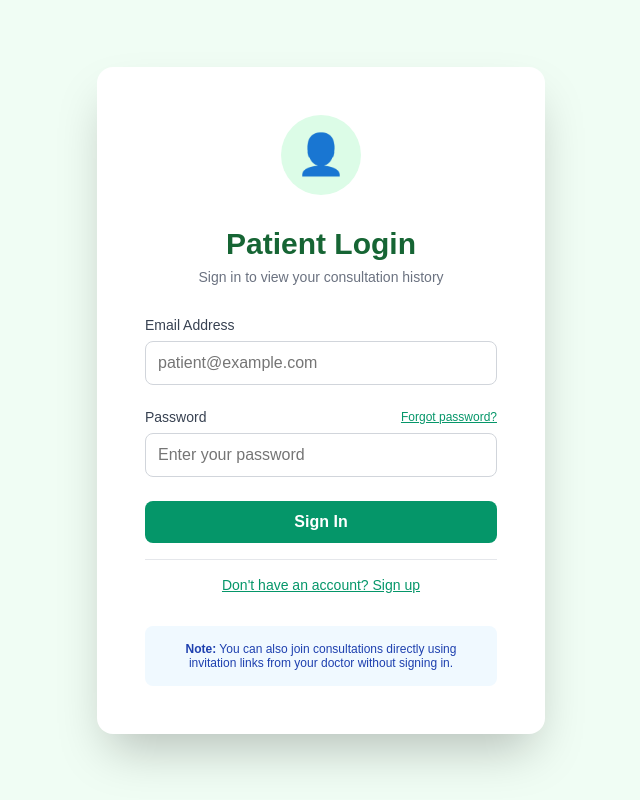
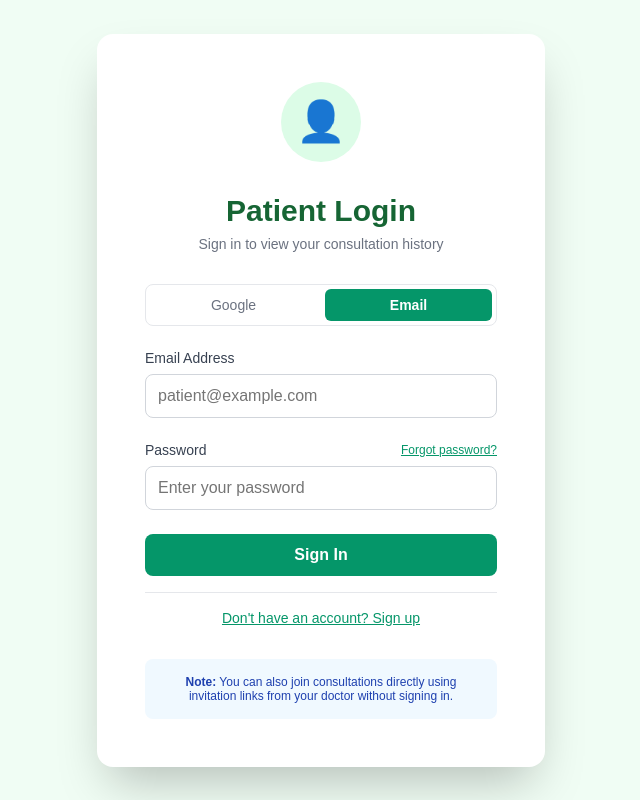
Before and after one commit to Garrette27/Livekit, a Next.js app: page /patient/login in a window 1280 px wide. Shown: the whole page, without its empty margins (319-959 px from the left). Built offline with nearby package versions, Linux system fonts and the light colour scheme; no server answers.

Commit message:
Auth: Added Google Sign-In for Patients
✨ Patient Login:
- Added Google Sign-In with toggle (Google ↔ Email)
- Improved error messages for Google-only accounts
🧩 Debug Tool:
- /debug shows account provider + status
✅ Guides users when password reset isn’t available

```diff
--- a/app/patient/login/page.tsx
+++ b/app/patient/login/page.tsx
@@ -1,8 +1,8 @@
 "use client";
 
 import { useState, useEffect, Suspense } from "react";
-import { auth, db } from "@/lib/firebase";
-import { signInWithEmailAndPassword, createUserWithEmailAndPassword, sendPasswordResetEmail } from "firebase/auth";
+import { auth, db, provider } from "@/lib/firebase";
+import { signInWithEmailAndPassword, createUserWithEmailAndPassword, sendPasswordResetEmail, signInWithPopup } from "firebase/auth";
 import { useRouter, useSearchParams } from "next/navigation";
 import { doc, getDoc, setDoc, serverTimestamp, query, where, getDocs, collection } from "firebase/firestore";
 
@@ -18,6 +18,8 @@ function PatientLoginContent() {
   const [showForgotPassword, setShowForgotPassword] = useState(false);
   const [resetEmailSent, setResetEmailSent] = useState(false);
   const [resetLoading, setResetLoading] = useState(false);
+  const [loginMethod, setLoginMethod] = useState<'email' | 'google'>('email');
+  const [googleLoading, setGoogleLoading] = useState(false);
   const router = useRouter();
   const searchParams = useSearchParams();
 
@@ -172,8 +174,9 @@ function PatientLoginContent() {
       }
 
       if (!statusData.hasPasswordProvider) {
-        setError('This account was created with Google Sign-In. Please use Google Sign-In to access your account.');
+        setError('This account was created with Google Sign-In only. Password reset is not available. Please use the "Sign in with Google" button to access your account. After signing in, you can set a password for future use in your account settings.');
         setResetLoading(false);
+        setShowForgotPassword(false);
         return;
       }
 
@@ -208,6 +211,57 @@ function PatientLoginContent() {
       }
     } finally {
       setResetLoading(false);
+    }
+  };
+
+  const handleGoogleSignIn = async () => {
+    if (!auth || !provider) {
+      setError('System not ready. Please refresh the page.');
+      return;
+    }
+
+    setError(null);
+    setGoogleLoading(true);
+
+    try {
+      const result = await signInWithPopup(auth, provider);
+      const user = result.user;
+
+      if (user && db) {
+        // Check if user exists in Firestore
+        const userDoc = await getDoc(doc(db, 'users', user.uid));
+
+        if (userDoc.exists()) {
+          const userData = userDoc.data();
+          if (userData.role === 'patient') {
+            router.push('/patient/dashboard');
+          } else {
+            setError('This account is for doctors. Please use doctor login.');
+            await auth.signOut();
+          }
+        } else {
+          // Create new patient profile for Google sign-in
+          await setDoc(doc(db, 'users', user.uid), {
+            email: user.email?.toLowerCase().trim() || '',
+            role: 'patient',
+            registeredAt: serverTimestamp(),
+            lastLoginAt: serverTimestamp(),
+            consentGiven: false,
+          });
+          router.push('/patient/dashboard');
+        }
+      }
+    } catch (err: any) {
+      console.error('Google sign-in error:', err);
+      if (err.code === 'auth/popup-closed-by-user') {
+        setError('Sign-in was cancelled. Please try again.');
+      } else if (err.code === 'auth/account-exists-with-different-credential') {
+        setError('An account already exists with this email. Please use email/password to sign in.');
+      } else {
+        setError(err.message || 'Failed to sign in with Google. Please try again.');
+      }
+    } finally {
+      setGoogleLoading(false);
     }
   };
 
@@ -292,7 +346,109 @@ function PatientLoginContent() {
           </div>
         )}
 
-        <form onSubmit={showForgotPassword ? handleForgotPassword : handleSubmit}>
+        {/* Login Method Toggle */}
+        <div style={{
+          display: 'flex',
+          gap: '0.5rem',
+          marginBottom: '1.5rem',
+          border: '1px solid #e5e7eb',
+          borderRadius: '0.5rem',
+          padding: '0.25rem'
+        }}>
+          <button
+            type="button"
+            onClick={() => {
+              setLoginMethod('google');
+              setError(null);
+              setShowForgotPassword(false);
+              setResetEmailSent(false);
+            }}
+            style={{
+              flex: 1,
+              padding: '0.5rem',
+              borderRadius: '0.375rem',
+              border: 'none',
+              backgroundColor: loginMethod === 'google' ? '#059669' : 'transparent',
+              color: loginMethod === 'google' ? 'white' : '#6b7280',
+              fontWeight: loginMethod === 'google' ? '600' : '400',
+              cursor: 'pointer',
+              fontSize: '0.875rem',
+              transition: 'all 0.2s'
+            }}
+          >
+            Google
+          </button>
+          <button
+            type="button"
+            onClick={() => {
+              setLoginMethod('email');
+              setError(null);
+              setShowForgotPassword(false);
+              setResetEmailSent(false);
+            }}
+            style={{
+              flex: 1,
+              padding: '0.5rem',
+              borderRadius: '0.375rem',
+              border: 'none',
+              backgroundColor: loginMethod === 'email' ? '#059669' : 'transparent',
+              color: loginMethod === 'email' ? 'white' : '#6b7280',
+              fontWeight: loginMethod === 'email' ? '600' : '400',
+              cursor: 'pointer',
+              fontSize: '0.875rem',
+              transition: 'all 0.2s'
+            }}
+          >
+            Email
+          </button>
+        </div>
+
+        {loginMethod === 'google' ? (
+          <div>
+            <button
+              type="button"
+              onClick={handleGoogleSignIn}
+              disabled={googleLoading}
+              style={{
+                width: '100%',
+                backgroundColor: googleLoading ? '#9ca3af' : '#059669',
+                color: 'white',
+                padding: '0.75rem 1.5rem',
+                borderRadius: '0.5rem',
+                border: 'none',
+                fontWeight: '600',
+                fontSize: '1rem',
+                cursor: googleLoading ? 'not-allowed' : 'pointer',
+                marginBottom: '1rem',
+                display: 'flex',
+                alignItems: 'center',
+                justifyContent: 'center',
+                gap: '0.5rem'
+              }}
+            >
+              {googleLoading ? 'Signing in...' : (
+                <>
+                  <svg width="20" height="20" viewBox="0 0 24 24" fill="currentColor">
+                    <path d="M22.56 12.25c0-.78-.07-1.53-.2-2.25H12v4.26h5.92c-.26 1.37-1.04 2.53-2.21 3.31v2.77h3.57c2.08-1.92 3.28-4.74 3.28-8.09z" fill="#4285F4"/>
+                    <path d="M12 23c2.97 0 5.46-.98 7.28-2.66l-3.57-2.77c-.98.66-2.23 1.06-3.71 1.06-2.86 0-5.29-1.93-6.16-4.53H2.18v2.84C3.99 20.53 7.7 23 12 23z" fill="#34A853"/>
+                    <path d="M5.84 14.09c-.22-.66-.35-1.36-.35-2.09s.13-1.43.35-2.09V7.07H2.18C1.43 8.55 1 10.22 1 12s.43 3.45 1.18 4.93l2.85-2.22.81-.62z" fill="#FBBC05"/>
+                    <path d="M12 5.38c1.62 0 3.06.56 4.21 1.64l3.15-3.15C17.45 2.09 14.97 1 12 1 7.7 1 3.99 3.47 2.18 7.07l3.66 2.84c.87-2.6 3.3-4.53 6.16-4.53z" fill="#EA4335"/>
+                  </svg>
+                  Sign in with Google
+                </>
+              )}
+            </button>
+            <p style={{
+              fontSize: '0.75rem',
+              color: '#6b7280',
+              textAlign: 'center',
+              marginTop: '1rem'
+            }}>
+              Use your Google account to sign in to your patient dashboard
+            </p>
+          </div>
+        ) : (
+          <form onSubmit={showForgotPassword ? handleForgotPassword : handleSubmit}>
           <div style={{ marginBottom: '1.5rem' }}>
             <label style={{
               display: 'block',
@@ -457,6 +613,7 @@ function PatientLoginContent() {
             </button>
           )}
         </form>
+        )}
 
         {!showForgotPassword && (
           <div style={{
```
Also changed, not shown: 1 other file (tests, documents, lock files or other folders).
